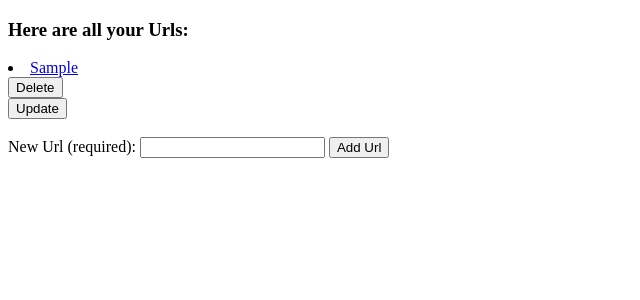
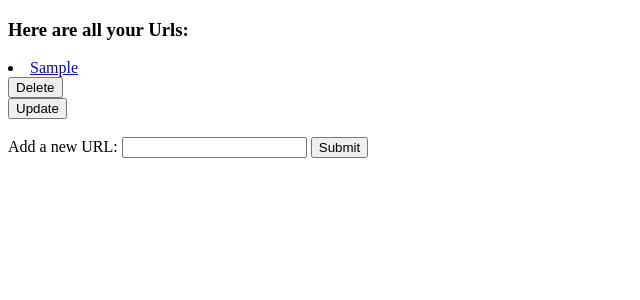
Before and after one commit to bopopescu/urlexpander2, a Django app: page / in a window 1280 px wide. Shown: the top 300 px of the page, without its empty margins (0-640 px from the left). Run offline with Django 3.2, Linux system fonts and the light colour scheme; tables that the repository leaves empty hold one stand-in row (values such as "Sample post").

Commit message:
Added required field for adding

```diff
--- a/templates/urlexpander2/index.html
+++ b/templates/urlexpander2/index.html
@@ -26,9 +26,9 @@
 <form action='{% url 'url-add' %}' method="post">
     {% csrf_token %}
     <br>
-    <label for="new_url">New Url (required): </label>
-    <input type="text" name="new_url">
-    <input type="submit" value = "Add Url">
+    <label for="new_url">Add a new URL: </label>
+    <input type="text" name="new_url" required>
+    <input type="submit" value = "Submit">
 </form>
 </body>
 </html>
```
